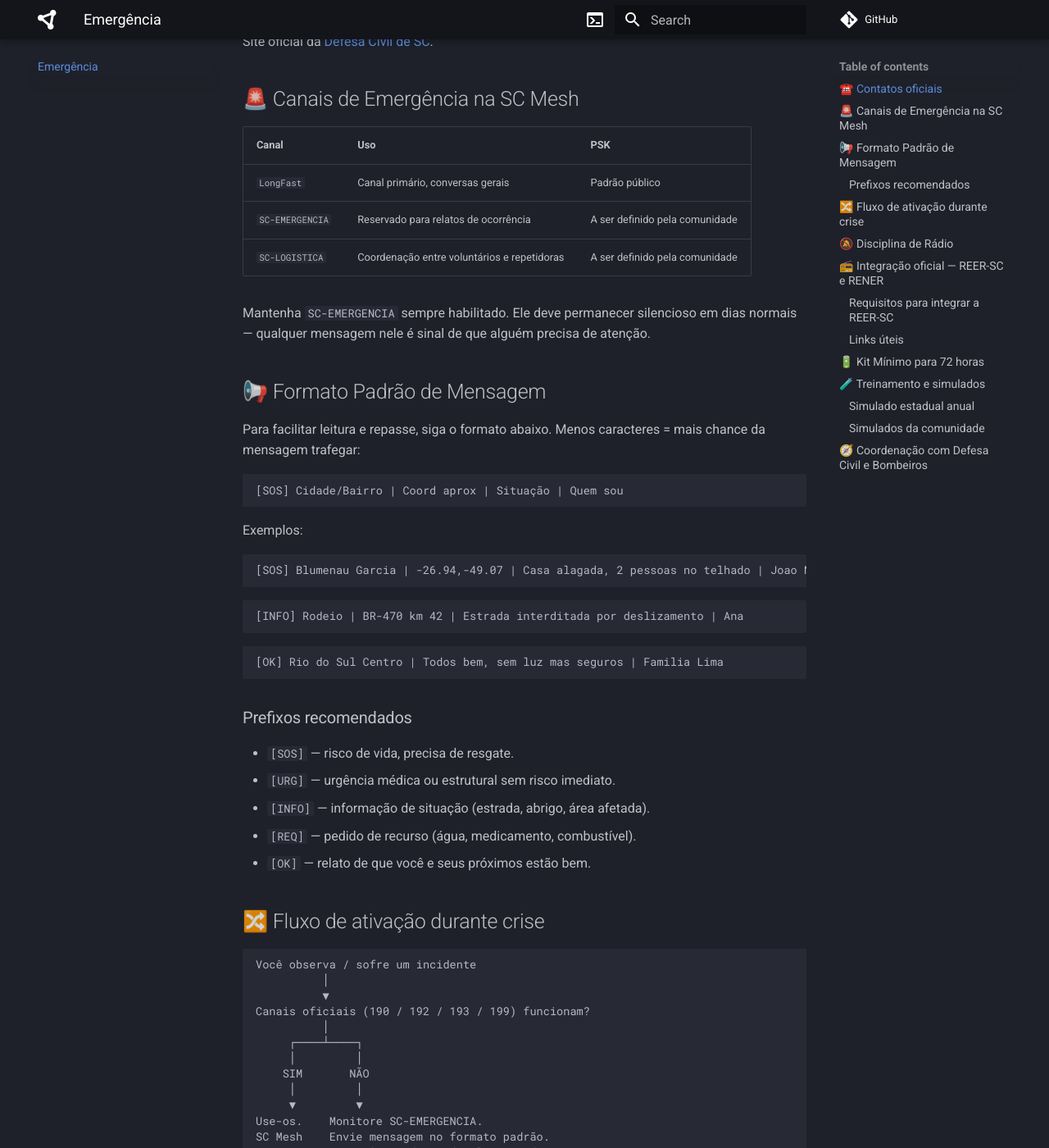
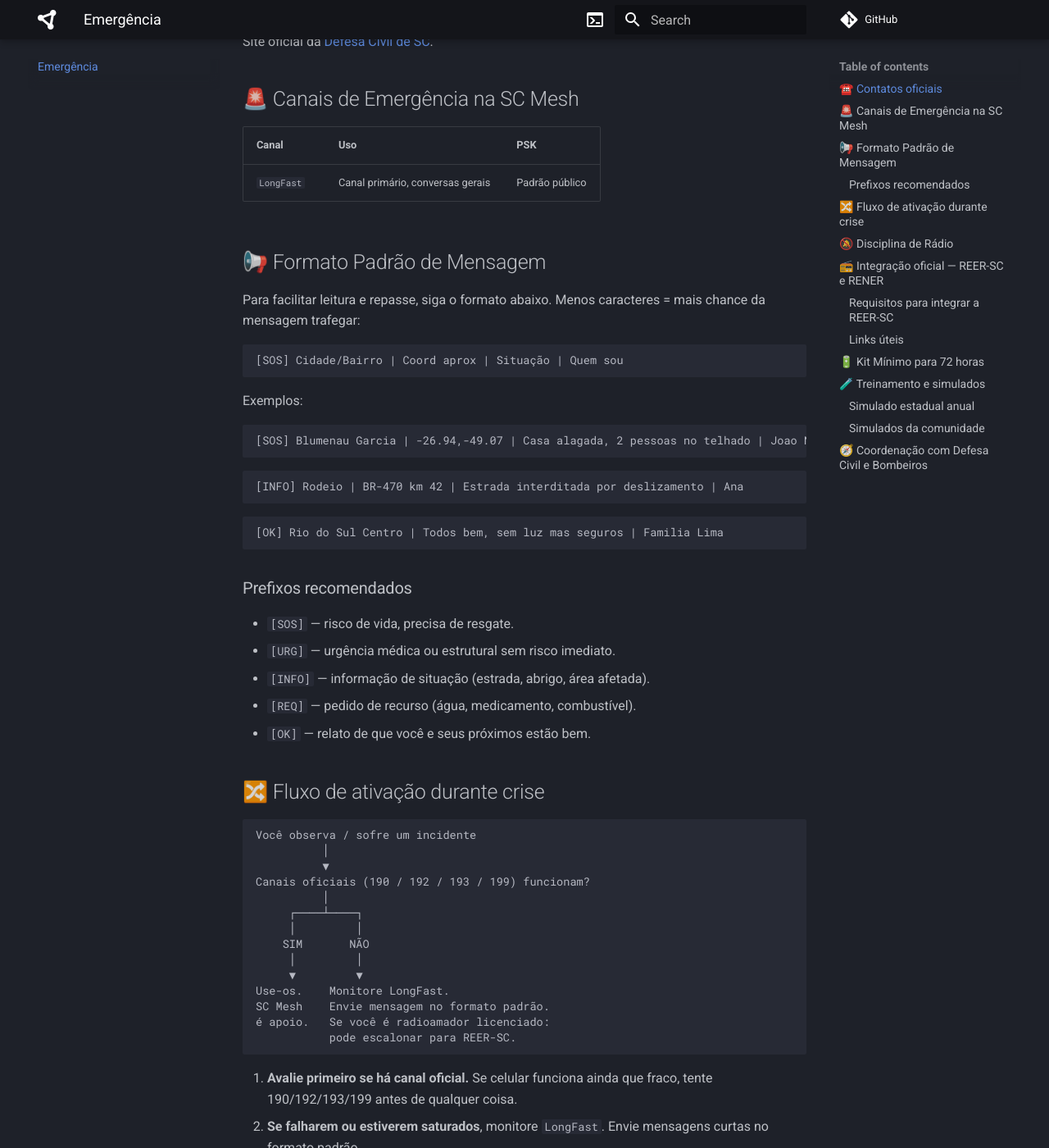
Before and after one commit to scmesh/scmesh.github.io, an MkDocs documentation site: the page built from docs/emergencia.md, in a window 1280 px wide and 1400 px high, scrolled down 941 px. Shown: the whole window at 82% size. Built offline with MkDocs 1.6.1 and Material for MkDocs 9.7.7, drawn with Linux system fonts in a browser that asks for light colours; comment, search, counter and statistics services are not loaded; some of the changed text lies outside the part shown.

Commit message:
Remove canal SC-EMERGENCIA

````diff
--- a/docs/emergencia.md
+++ b/docs/emergencia.md
@@ -25,10 +25,7 @@ Site oficial da [Defesa Civil de SC](https://www.defesacivil.sc.gov.br/).
 | Canal | Uso | PSK |
 | :--- | :--- | :--- |
 | `LongFast` | Canal primário, conversas gerais | Padrão público |
-| `SC-EMERGENCIA` | Reservado para relatos de ocorrência | A ser definido pela comunidade |
-| `SC-LOGISTICA` | Coordenação entre voluntários e repetidoras | A ser definido pela comunidade |
 
-Mantenha `SC-EMERGENCIA` sempre habilitado. Ele deve permanecer silencioso em dias normais — qualquer mensagem nele é sinal de que alguém precisa de atenção.
 
 ## 📢 Formato Padrão de Mensagem
 
@@ -73,16 +70,16 @@ Canais oficiais (190 / 192 / 193 / 199) funcionam?
     SIM       NÃO
      │         │
      ▼         ▼
-Use-os.    Monitore SC-EMERGENCIA.
+Use-os.    Monitore LongFast.
 SC Mesh    Envie mensagem no formato padrão.
 é apoio.   Se você é radioamador licenciado:
            pode escalonar para REER-SC.
 ```
 
 1. **Avalie primeiro se há canal oficial.** Se celular funciona ainda que fraco, tente 190/192/193/199 antes de qualquer coisa.
-2. **Se falharem ou estiverem saturados**, monitore `SC-EMERGENCIA`. Envie mensagens curtas no formato padrão.
+2. **Se falharem ou estiverem saturados**, monitore `LongFast`. Envie mensagens curtas no formato padrão.
 3. **Se você é radioamador licenciado**, pode escalonar para a REER-SC (veja abaixo).
-4. **Operadores de nó fixo**: desativem telemetria automática, aumentem a prioridade do canal `SC-EMERGENCIA`, mantenham-se atentos ao repasse.
+4. **Operadores de nó fixo**: desativem telemetria automática, aumentem a prioridade do canal `LongFast`, mantenham-se atentos ao repasse.
 
 ## 🔕 Disciplina de Rádio
 
````
Also changed, not shown: docs/codigo-de-conduta.md (+0 -2 lines), docs/primeiros-passos.md (+0 -1 lines), docs/relatorios.md (+0 -1 lines).
